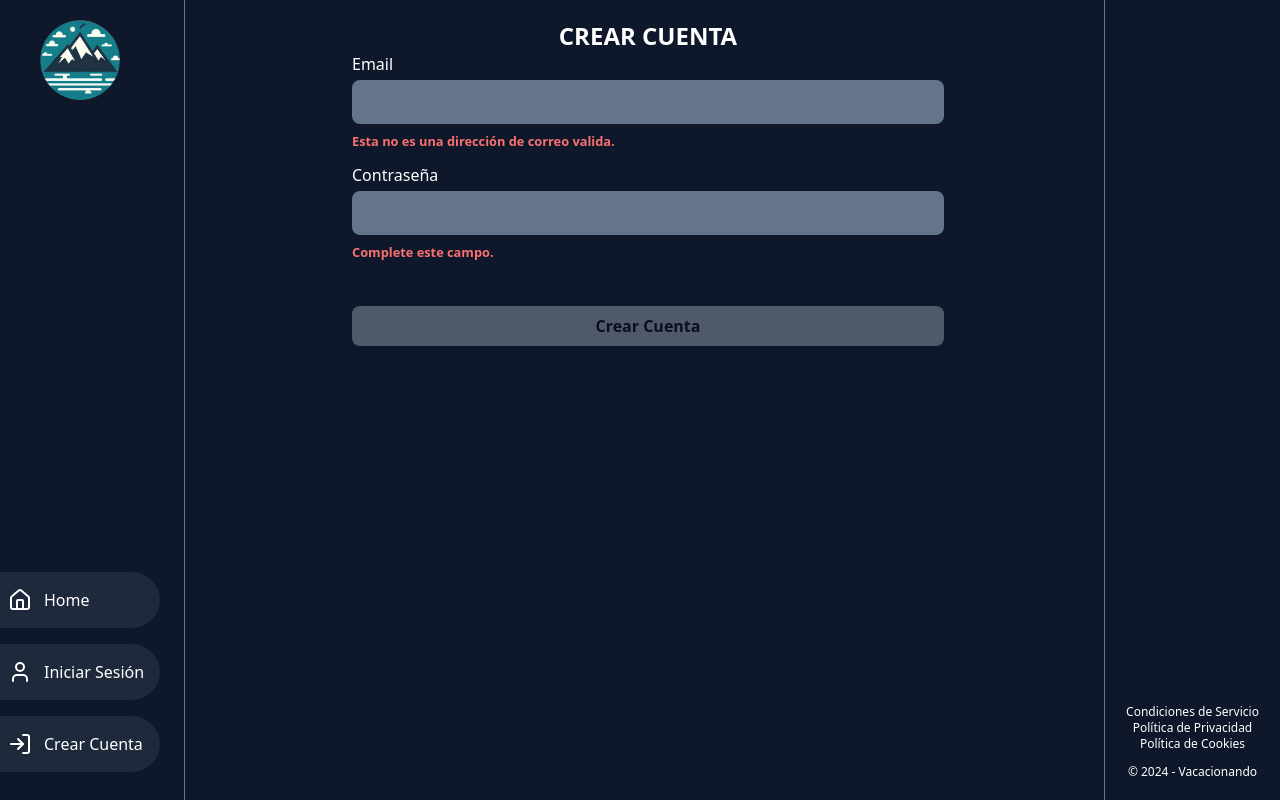
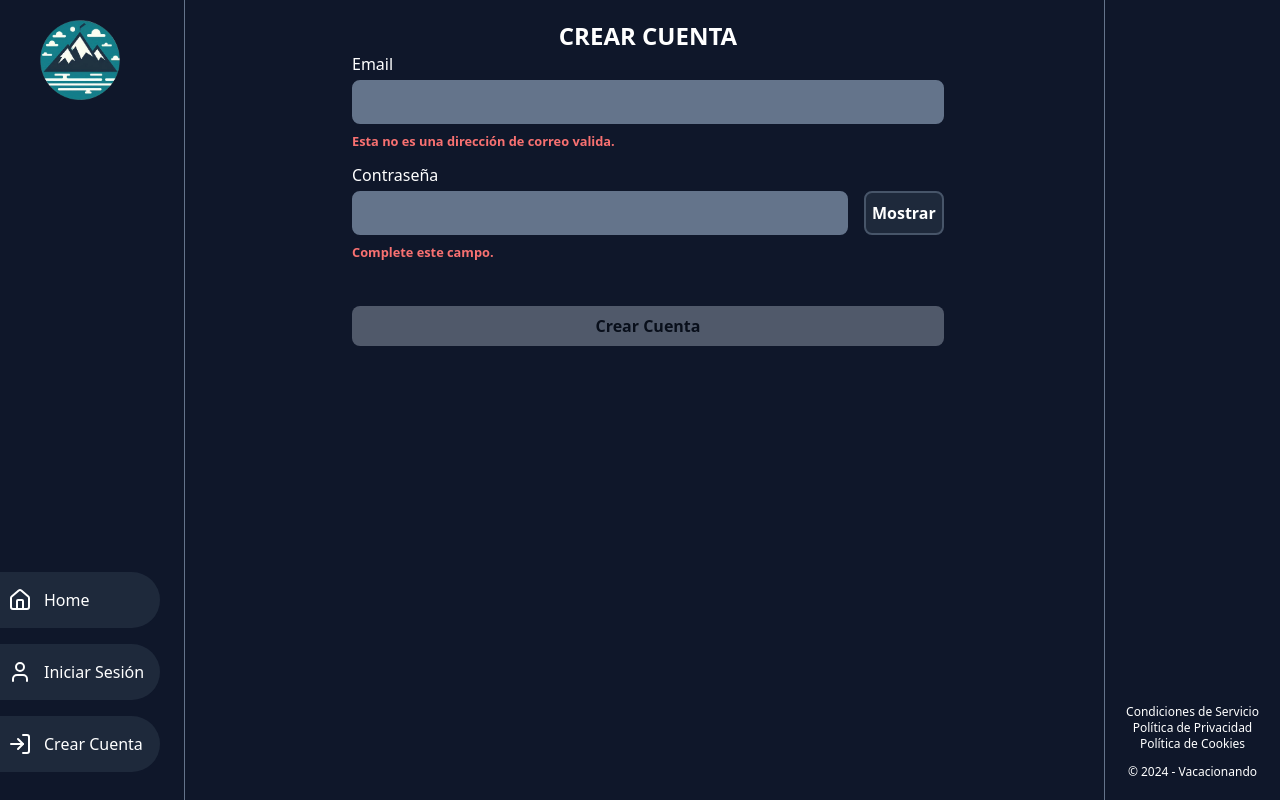
Before and after one commit to santiagoprietooo/vacacionando-tp1, a Vue app: page /log-in in a window 1280 px wide. Built offline with nearby package versions, Linux system fonts and the light colour scheme; no server answers.

Commit message:
Cambios finales en el registro

```diff
--- a/src/pages/LogIn.vue
+++ b/src/pages/LogIn.vue
@@ -13,12 +13,17 @@ const createUser = ref({
 });
 const loading = ref(false);
 const credentials = ref(false);
+const showPassword = ref(false);
+
+function handlePassword() {
+    showPassword.value = !showPassword.value;
+}
 
 async function handleSubmit() {
     loading.value = true;
 
     try {
-        await newUser({...createUser.value});
+        await newUser({ ...createUser.value });
         router.push('/profile');
     } catch (error) {
         console.error("[LogIn handleSubmit] Error al crear cuenta: ", error);
@@ -52,11 +57,21 @@ async function handleSubmit() {
 
             <div class="flex flex-col justify-center gap-1 mb-3 w-2/3">
                 <label for="password" class="w-max">Contraseña</label>
-                <input
-                    type="password" id="password"
+                <div class="flex flex-row gap-4">
+                    <input
+                    :type="showPassword ? 'text' : 'password'"
+                    id="password"
                     v-model="createUser.password"
                     class="px-3 py-2 w-full border-2 rounded-lg border-slate-500 bg-slate-500 transition-colors outline-none focus:bg-slate-800 focus:text-white"
-                >
+                    >
+                    <button
+                        type="button"
+                        @click="handlePassword"
+                        class="w-24 bg-slate-800 font-semibold border-2 border-slate-600 rounded-lg transition-colors hover:bg-slate-600"
+                    >
+                        {{ showPassword ? 'Ocultar' : 'Mostrar' }}
+                    </button>
+                </div>
                 <InputWarning v-if="!createUser.password">
                     Complete este campo.
                 </InputWarning>
@@ -73,7 +88,7 @@ async function handleSubmit() {
                     Crear Cuenta
                 </SubmitButton>
                 <InputWarning v-if="credentials">
-                    Error al crear la cuenta. Revise los datos enviados.
+                    Error al crear la cuenta.
                 </InputWarning>
             </div>
         </form>
--- a/src/pages/SignIn.vue
+++ b/src/pages/SignIn.vue
@@ -13,6 +13,10 @@ const user = ref({
 });
 const loading = ref(false);
 const credentials = ref(false);
+const showPassword = ref(false);
+function handlePassword() {
+    showPassword.value = !showPassword.value;
+}
 
 async function handleSubmit() {
     loading.value = true;
@@ -49,11 +53,21 @@ async function handleSubmit() {
 
             <div class="flex flex-col justify-center gap-1 mb-3 w-2/3">
                 <label for="password" class="w-max">Contraseña</label>
-                <input
-                    type="password" id="password"
+                <div class="flex flex-row gap-4">
+                    <input
+                    :type="showPassword ? 'text' : 'password'"
+                    id="password"
                     v-model="user.password"
                     class="px-3 py-2 w-full border-2 rounded-lg border-slate-500 bg-slate-500 transition-colors outline-none focus:bg-slate-800 focus:text-white"
-                >
+                    >
+                    <button
+                        type="button"
+                        @click="handlePassword"
+                        class="w-24 bg-slate-800 font-semibold border-2 border-slate-600 rounded-lg transition-colors hover:bg-slate-600"
+                    >
+                        {{ showPassword ? 'Ocultar' : 'Mostrar' }}
+                    </button>
+                </div>
                 <InputWarning v-if="!user.password">
                     Complete este campo.
                 </InputWarning>
--- a/src/services/auth.js
+++ b/src/services/auth.js
@@ -46,18 +46,14 @@ onAuthStateChanged(auth, async user => {
     notifyAll();
 });
 
-export async function newUser({ email, password, displayName, bio, traveledTo }) {
+export async function newUser({ email, password }) {
     try {
         const user = await createUserWithEmailAndPassword(auth, email, password);
         const userRef = doc(db, 'users', user.user.uid);
 
         await setDoc(userRef, {
             id: user.user.uid,
-            email,
-            displayName,
-            bio,
-            traveledTo,
-            fullyLoaded: true
+            email
         });
 
         console.log("Se creó la cuenta con éxito: ", user);
```
